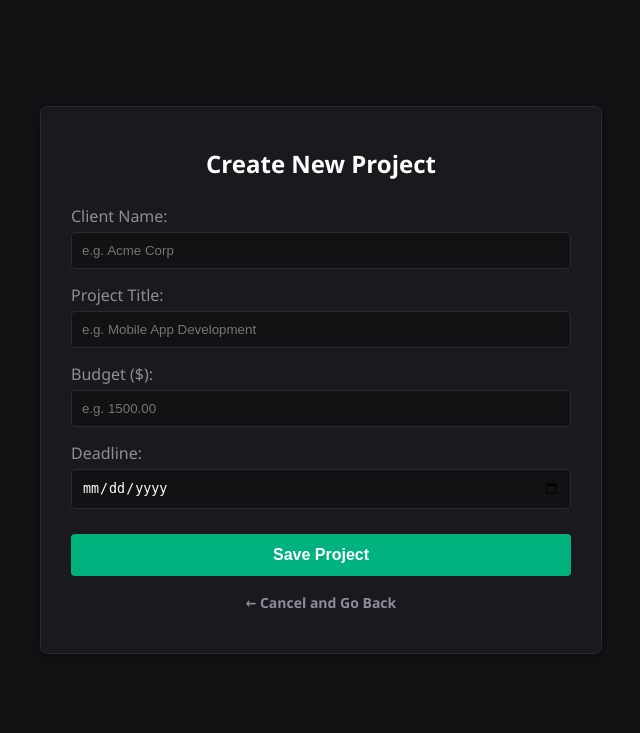
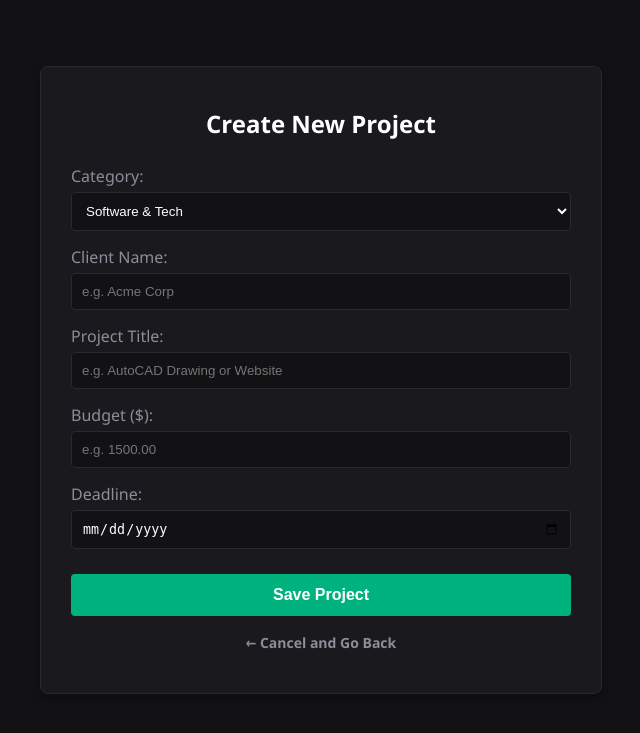
Before and after one commit to melisagrlk/freelance-fin-sys, a Flask app: page /add_project in a window 1280 px wide. Shown: the top 733 px of the page, without its empty margins (319-959 px from the left). Run offline with Flask 3, Linux system fonts and the light colour scheme; the visitor is signed in with stand-in values (Sample User, id 1).

Commit message:
[US5][US6] Implement category column and dynamic visual deadline urgency tracking

```diff
--- a/app.py
+++ b/app.py
@@ -1,28 +1,27 @@
-from flask import Flask, render_template,request,session,redirect,url_for
 import sqlite3
+from flask import Flask, render_template, request, redirect, url_for, session, flash
+from datetime import datetime
 
 app = Flask(__name__)
-app.secret_key= 'freelance_secret_key' #session(oturum) yönetimi için gerekli
+app.secret_key = 'super_secret_key_for_freelance_os'
 
 def get_db_connection():
-    #ham sql kullanmak için veritabanına bağlanır.
-    conn=sqlite3.connect('freelance.db')
-    conn.row_factory= sqlite3.Row #verilere isimleri ile erişmeyi sağlar
+    conn = sqlite3.connect('freelance.db')
+    conn.row_factory = sqlite3.Row
     return conn
 
 def calculate_financials(projects):
     """
     Business Logic: Calculates gross revenue, total earnings, and outstanding receivables.
-    This independent function is designed to be fully testable via Unit Tests.
+    Designed to be fully compatible with both sqlite3.Row and unit test dicts.
     """
     total_revenue = 0
     pending_payments = 0
     gross_revenue = 0
 
     for project in projects:
-        # SQLite Row nesnesini veya normal sözlüğü (dict) desteklemesi için get yapısını kullanıyoruz
-        budget = project.get('budget', 0)
-        status = project.get('status', 'Pending')
+        budget = project['budget']
+        status = project['status']
 
         gross_revenue += budget
         if status == 'Paid':
@@ -32,25 +31,34 @@ def calculate_financials(projects):
 
     return gross_revenue, total_revenue, pending_payments
 
-@app.route('/register',methods=['GET', 'POST'])
+@app.route('/')
+def home():
+    if 'user_id' in session:
+        return redirect(url_for('dashboard'))
+    return redirect(url_for('login'))
+
+@app.route('/register', methods=['GET', 'POST'])
 def register():
-    if request.method=="POST":
+    if request.method == 'POST':
         username = request.form['username']
         password = request.form['password']
 
         db = get_db_connection()
-        try:
-            db.execute("INSERT INTO users (username, password) VALUES (?,?)",(username,password))
-            db.commit()
+        user = db.execute("SELECT * FROM users WHERE username = ?", (username,)).fetchone()
+
+        if user:
+            flash("Username already exists!")
             db.close()
-            return redirect(url_for('login'))
-        except sqlite3.IntegrityError:
-            db.close()
-            return "Username already exists!"
+            return redirect(url_for('register'))
+
+        db.execute("INSERT INTO users (username, password) VALUES (?, ?)", (username, password))
+        db.commit()
+        db.close()
+        return redirect(url_for('login'))
 
     return render_template('register.html')
 
-@app.route('/login' , methods=['GET','POST'])
+@app.route('/login', methods=['GET', 'POST'])
 def login():
     if request.method == 'POST':
         username = request.form['username']
@@ -65,9 +73,15 @@ def login():
             session['username'] = user['username']
             return redirect(url_for('dashboard'))
         else:
-            return "Invalid credentials!"
+            flash("Invalid credentials!")
+            return redirect(url_for('login'))
 
     return render_template('login.html')
+
+@app.route('/logout')
+def logout():
+    session.clear()
+    return redirect(url_for('login'))
 
 @app.route('/dashboard')
 def dashboard():
@@ -76,77 +90,72 @@ def dashboard():
 
     user_id = session['user_id']
     search_query = request.args.get('search', '').strip()
+    category_filter = request.args.get('category_filter', '').strip()
+
     db = get_db_connection()
+    query = "SELECT * FROM projects WHERE user_id = ?"
+    params = [user_id]
 
     if search_query:
+        query += " AND (client_name LIKE ? OR project_title LIKE ?)"
         formatted_search = f"%{search_query}%"
-        query = "SELECT * FROM projects WHERE user_id = ? AND (client_name LIKE ? OR project_title LIKE ?)"
-        projects = db.execute(query, (user_id, formatted_search, formatted_search)).fetchall()
-    else:
-        projects = db.execute("SELECT * FROM projects WHERE user_id = ?", (user_id,)).fetchall()
+        params.extend([formatted_search, formatted_search])
 
+    if category_filter:
+        query += " AND category = ?"
+        params.append(category_filter)
+
+    projects = db.execute(query, tuple(params)).fetchall()
     db.close()
 
-    # İŞ MANTIĞI: Bağımsız fonksiyonumuzu çağırarak hesaplamayı yapıyoruz
+    # Financial calculation using business logic function
     gross_revenue, total_revenue, pending_payments = calculate_financials(projects)
 
-    return render_template('dashboard.html', projects=projects, total_revenue=total_revenue, pending_payments=pending_payments, gross_revenue=gross_revenue)
+    # [US6] Deadline and urgency analysis
+    analyzed_projects = []
+    current_date = datetime.now()
 
-@app.route('/logout')
-def logout():
-    session.clear()
-    return redirect(url_for('login'))
+    for row in projects:
+        project_dict = dict(row)
+        try:
+            project_deadline = datetime.strptime(project_dict['deadline'], '%Y-%m-%d')
+            # Calculate remaining days (using .days treats it purely on date level)
+            days_remaining = (project_deadline.date() - current_date.date()).days
+
+            if 0 <= days_remaining <= 3 and project_dict['status'] == 'Pending':
+                project_dict['is_urgent'] = True
+            else:
+                project_dict['is_urgent'] = False
+        except:
+            project_dict['is_urgent'] = False
+
+        analyzed_projects.append(project_dict)
+
+    return render_template('dashboard.html', projects=analyzed_projects, total_revenue=total_revenue, pending_payments=pending_payments, gross_revenue=gross_revenue)
 
 @app.route('/add_project', methods=['GET', 'POST'])
-def app_project():
+def add_project():
     if 'user_id' not in session:
         return redirect(url_for('login'))
 
     if request.method == 'POST':
         client_name = request.form['client_name']
         project_title = request.form['project_title']
-        budget_raw = request.form['budget']
-        deadline = request.form.get('deadline')
-        user_id = session['user_id'] # Projeyi giriş yapan kişiye bağlıyoruz
-
-        # Kabul Kriteri Güvencesi: Eksik veri kontrolü
-        if not client_name or not project_title or not budget_raw or not deadline:
-            flash("Warning: All fields are mandatory!")
-            return redirect(url_for('add_project'))
-
-        try:
-            budget = float(budget_raw)
-            if budget <=0:
-                return "Error: Budget must be a positive numerical value!",400
-
-        except ValueError:
-            return "Error: Budget must be a valid number!",400
+        budget = float(request.form['budget'])
+        deadline = request.form['deadline']
+        category = request.form['category']
+        user_id = session['user_id']
 
         db = get_db_connection()
-        db.execute("INSERT INTO projects (user_id, client_name, project_title, budget, deadline) VALUES (?,?,?,?,?)", (user_id,client_name,project_title,budget, deadline))
+        db.execute(
+            "INSERT INTO projects (client_name, project_title, budget, deadline, category, status, user_id) VALUES (?, ?, ?, ?, ?, 'Pending', ?)",
+            (client_name, project_title, budget, deadline, category, user_id)
+        )
         db.commit()
         db.close()
-
         return redirect(url_for('dashboard'))
 
     return render_template('add_project.html')
-
-@app.route('/delete_project/<int:project_id>')
-def delete_project(project_id):
-    #güvenlik kontrolü, eğer giriş yapılmadıysa login sayfasına yönlendirir.
-    if 'user_id' not in session:
-        return redirect(url_for('login'))
-
-    user_id = session['user_id']
-    db = get_db_connection()
-
-    # Güvenlik önlemi: Sadece giriş yapan kullanıcıya ait olan projeyi sil (SQL injection ve yetki aşımı koruması)
-    db.execute("DELETE FROM projects WHERE id = ? AND user_id = ?", (project_id, user_id))
-    db.commit()
-    db.close()
-
-    # Silme işleminden sonra güncel listeyi görmesi için dashboard'a geri yönlendiriyoruz
-    return redirect(url_for('dashboard'))
 
 @app.route('/edit_project/<int:project_id>', methods=['GET', 'POST'])
 def edit_project(project_id):
@@ -155,22 +164,20 @@ def edit_project(project_id):
 
     user_id = session['user_id']
     db = get_db_connection()
-
-    # Önce düzenlenmek istenen projeyi çekiyoruz (ve kullanıcının kendi projesi mi diye bakıyoruz)
     project = db.execute("SELECT * FROM projects WHERE id = ? AND user_id = ?", (project_id, user_id)).fetchone()
 
     if not project:
         db.close()
-        return "Project not found or unauthorized!",404
+        return "Project not found or unauthorized!", 404
 
     if request.method == 'POST':
         client_name = request.form.get('client_name')
         project_title = request.form.get('project_title')
         budget_raw = request.form.get('budget')
         deadline = request.form.get('deadline')
+        category = request.form.get('category')
 
-        # İş Mantığı Kriteri: Eksik alan kontrolü
-        if not client_name or not project_title or not budget_raw or not deadline:
+        if not client_name or not project_title or not budget_raw or not deadline or not category:
             flash("Warning: All fields are mandatory!")
             return redirect(url_for('edit_project', project_id=project_id))
 
@@ -183,12 +190,11 @@ def edit_project(project_id):
             flash("Warning: Invalid budget format!")
             return redirect(url_for('edit_project', project_id=project_id))
 
-        # Ham SQL ile veritabanını güncelliyoruz (CRUD - Update)
         db.execute("""
             UPDATE projects
-            SET client_name = ?, project_title = ?, budget = ?, deadline = ?
+            SET client_name = ?, project_title = ?, budget = ?, deadline = ?, category = ?
             WHERE id = ? AND user_id = ?
-        """, (client_name, project_title, budget, deadline, project_id, user_id))
+        """, (client_name, project_title, budget, deadline, category, project_id, user_id))
 
         db.commit()
         db.close()
@@ -197,32 +203,32 @@ def edit_project(project_id):
     db.close()
     return render_template('edit_project.html', project=project)
 
-
 @app.route('/toggle_status/<int:project_id>')
 def toggle_status(project_id):
     if 'user_id' not in session:
         return redirect(url_for('login'))
 
-    user_id = session['user_id']
     db = get_db_connection()
-
-    # Güvenlik Kontrolü: Projenin gerçekten bu kullanıcıya ait olduğundan emin oluyoruz
-    project = db.execute("SELECT status FROM projects WHERE id = ? AND user_id = ?", (project_id, user_id)).fetchone()
+    project = db.execute("SELECT * FROM projects WHERE id = ? AND user_id = ?", (project_id, session['user_id'])).fetchone()
 
     if project:
-        # Durum Pending ise Paid, Paid ise Pending yapıyoruz
         new_status = 'Paid' if project['status'] == 'Pending' else 'Pending'
-
-        # Ham SQL ile durumu güncelliyoruz
-        db.execute("UPDATE projects SET status = ? WHERE id = ? AND user_id = ?", (new_status, project_id, user_id))
-
-        # Değişiklikleri veritabanına mühürlüyoruz
+        db.execute("UPDATE projects SET status = ? WHERE id = ?", (new_status, project_id))
         db.commit()
 
     db.close()
-
-    # Güncel durumu görmesi için dashboard'a geri yönlendiriyoruz
     return redirect(url_for('dashboard'))
 
-if __name__=="__main__":
+@app.route('/delete_project/<int:project_id>')
+def delete_project(project_id):
+    if 'user_id' not in session:
+        return redirect(url_for('login'))
+
+    db = get_db_connection()
+    db.execute("DELETE FROM projects WHERE id = ? AND user_id = ?", (project_id, session['user_id']))
+    db.commit()
+    db.close()
+    return redirect(url_for('dashboard'))
+
+if __name__ == '__main__':
     app.run(debug=True)
--- a/templates/add_project.html
+++ b/templates/add_project.html
@@ -21,13 +21,26 @@
 
             <form method="POST">
                 <div style="margin-bottom: 15px;">
+                    <label style="color: var(--text-muted); display: block; margin-bottom: 5px;">Category:</label>
+                    <select name="category" style="width: 100%; padding: 10px; background: #121214; border: 1px solid var(--border); border-radius: 4px; color: #fff;">
+                        <option value="Software & Tech">Software & Tech</option>
+                        <option value="Engineering & CAD">Engineering & CAD (AutoCAD, Electronics etc.)</option>
+                        <option value="Design & Creative">Design & Creative (UI/UX, Logo, Video Editing)</option>
+                        <option value="Writing & Translation">Writing & Translation (Articles, Content Creation)</option>
+                        <option value="Marketing & Social Media">Marketing & Social Media Management</option>
+                        <option value="Consulting & Tuition">Consulting & Academic Tuition</option>
+                        <option value="Other">Other</option>
+                    </select>
+                </div>
+
+                <div style="margin-bottom: 15px;">
                     <label style="color: var(--text-muted); display: block; margin-bottom: 5px;">Client Name:</label>
                     <input type="text" name="client_name" placeholder="e.g. Acme Corp" required>
                 </div>
 
                 <div style="margin-bottom: 15px;">
                     <label style="color: var(--text-muted); display: block; margin-bottom: 5px;">Project Title:</label>
-                    <input type="text" name="project_title" placeholder="e.g. Mobile App Development" required>
+                    <input type="text" name="project_title" placeholder="e.g. AutoCAD Drawing or Website" required>
                 </div>
 
                 <div style="margin-bottom: 15px;">
```
Also changed, not shown: templates/dashboard.html (+13 -1 lines), templates/edit_project.html (+13 -0 lines).
